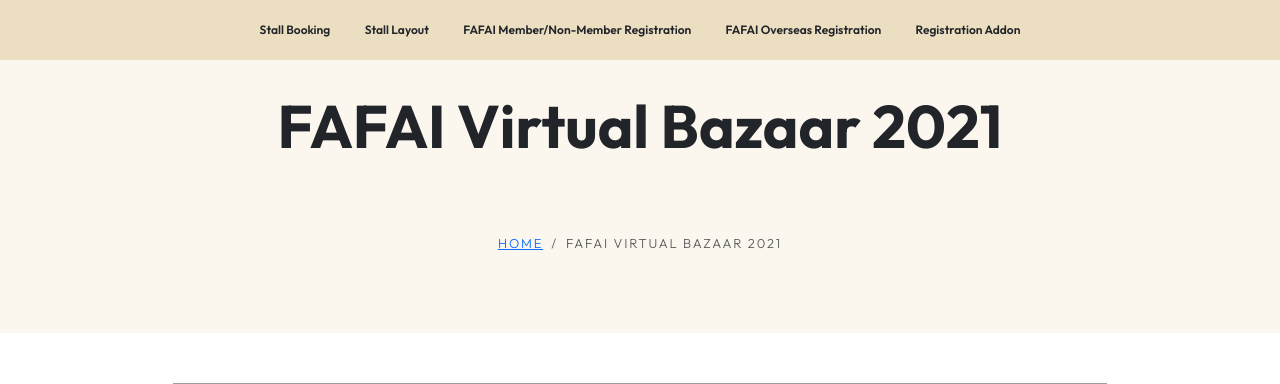
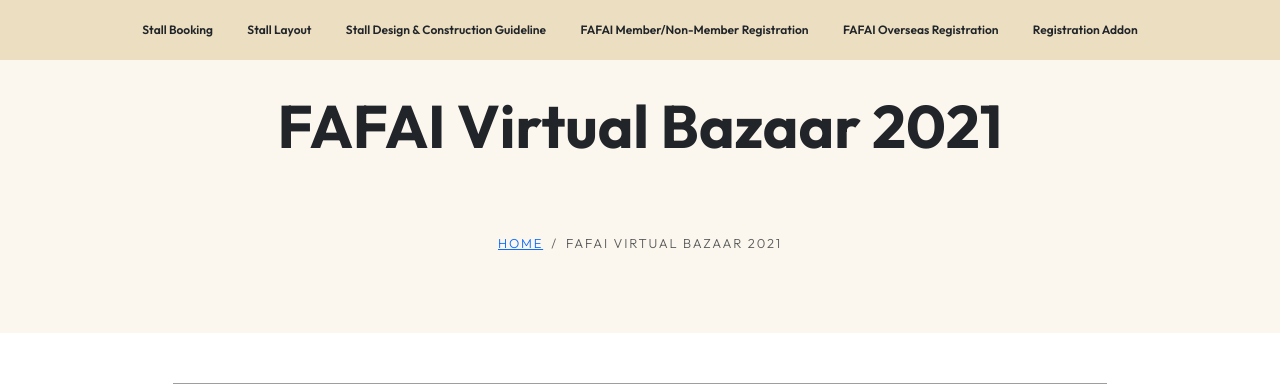
Before and after one commit to ravi357767/fafainew, a PHP site: page /FAFAIVirtualBazaar2021.php in a window 1280 px wide. Shown: the part 76-460 px from the top of the page. Run offline with PHP 8.4, Linux system fonts and the light colour scheme; grey boxes are pictures that could not be loaded.

Commit message:
Added Link to Subheaders

```diff
--- a/header.php
+++ b/header.php
@@ -79,9 +79,15 @@
   <div class="subheader text-center">
     <div class="container">
       <a href="https://fafai2025.nevendo.in/stall" class="text-dark mx-3" target="_blank">Stall Booking</a>
-      <a href="#" class="text-dark mx-3" target="_blank">Stall Layout</a>
+
+      <a href="./includes/pdfs/FAFAI-14-11-2024-FB (1).pdf" class="text-dark mx-3" target="_blank">Stall Layout</a>
+
+      <a href="./includes/pdfs/FAFAI-2025-DESIGN-GUIDELINES-UPDATED22.11.2024.pdf" class="text-dark mx-3" target="_blank">Stall Design & Construction Guideline</a>
+
       <a href="https://fafai2025.nevendo.in/" class="text-dark mx-3" target="_blank">FAFAI Member/Non-Member Registration</a>
+
       <a href="https://fafai2025.nevendo.in/overseas" class="text-dark mx-3" target="_blank">FAFAI Overseas Registration</a>
+
       <a href="https://fafai2025.nevendo.in/addon_registration" class="text-dark mx-3" target="_blank">Registration Addon</a>
     </div>
   </div>
```
Also changed, not shown: 1 other file.
